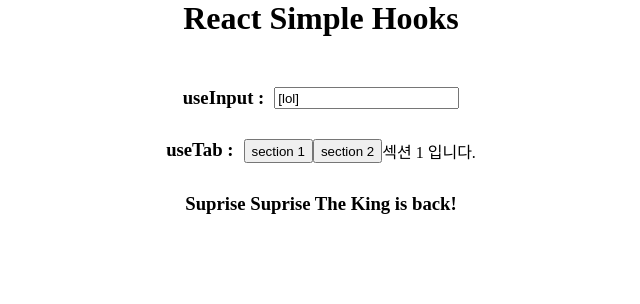
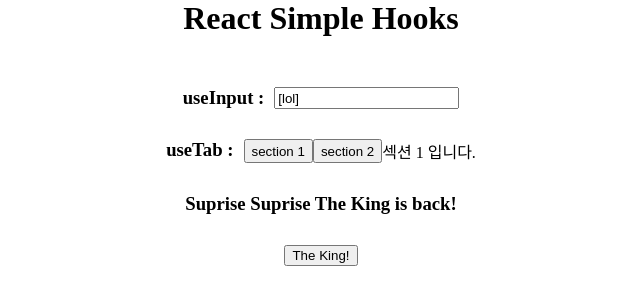
Before and after one commit to rkdvnfma90/react-simple-hooks, a React (Create React App) app: page / in a window 1280 px wide. Shown: the top 304 px of the page, without its empty margins (319-959 px from the left). Built offline with nearby package versions, Linux system fonts and the light colour scheme.

Commit message:
add useConfirm hook

```diff
--- a/src/App.js
+++ b/src/App.js
@@ -4,6 +4,7 @@ import { useTabs } from './hooks/useTabs.js'
 import { useTitle } from './hooks/useTitle.js'
 import { useClick } from './hooks/useClick.js'
 import './App.css'
+import { useConfirm } from './hooks/useConfirm.js'
 
 const App = () => {
   /* useInput */
@@ -33,6 +34,16 @@ const App = () => {
   }
   const title = useClick(sayConor)
 
+  /* useConfirm */
+  const theKing = () => console.log('Suprise Suprise The King is back!')
+  const abort = () => console.log('bye!')
+  const enterTheOctagon = useConfirm(
+    'Would you like to enter the Octagon?',
+    theKing,
+    abort
+  )
+  const octagon = useClick(enterTheOctagon)
+
   return (
     <div className="app-main">
       <h1 className="app-title">React Simple Hooks</h1>
@@ -58,6 +69,11 @@ const App = () => {
       <section className="app-hooks">
         <h3 ref={title}>Suprise Suprise The King is back!</h3>
       </section>
+
+      {/* useConfirm */}
+      <section className="app-hooks">
+        <button ref={octagon}>The King!</button>
+      </section>
     </div>
   )
 }
--- /dev/null
+++ b/src/hooks/useConfirm.js
@@ -0,0 +1,21 @@
+export const useConfirm = (message = '', onConfirm, onCancel) => {
+  // onConfirm이 반값으로 들어오면 typeOf가 undefined이기 때문에 별도로 체크 안함.
+  if (typeof onConfirm !== 'function') {
+    return
+  }
+
+  // onCancel은 필수가 아니기 때문에 없으면 pass
+  if (onCancel && typeof onCancel !== 'function') {
+    return
+  }
+
+  const confirmAction = () => {
+    if (window.confirm(message)) {
+      onConfirm()
+    } else {
+      onCancel()
+    }
+  }
+
+  return confirmAction
+}
```
